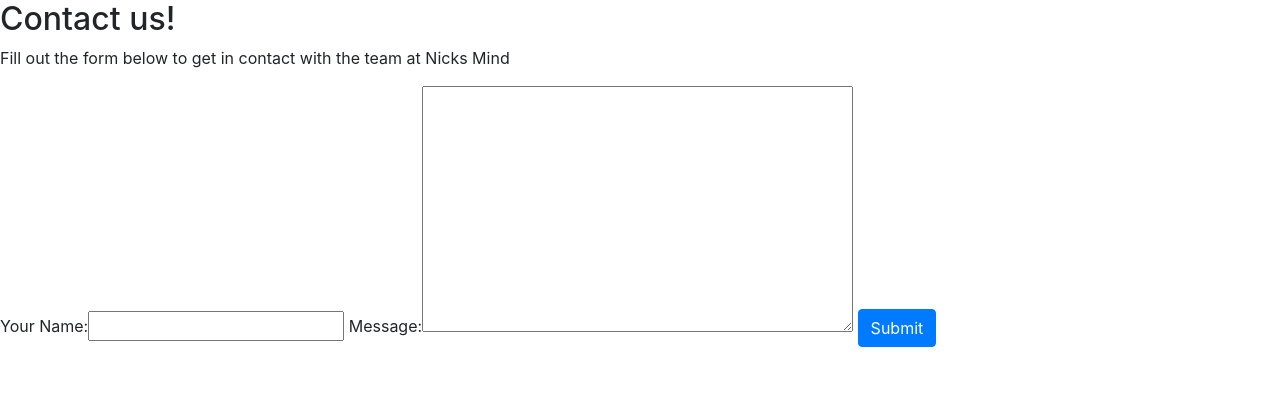
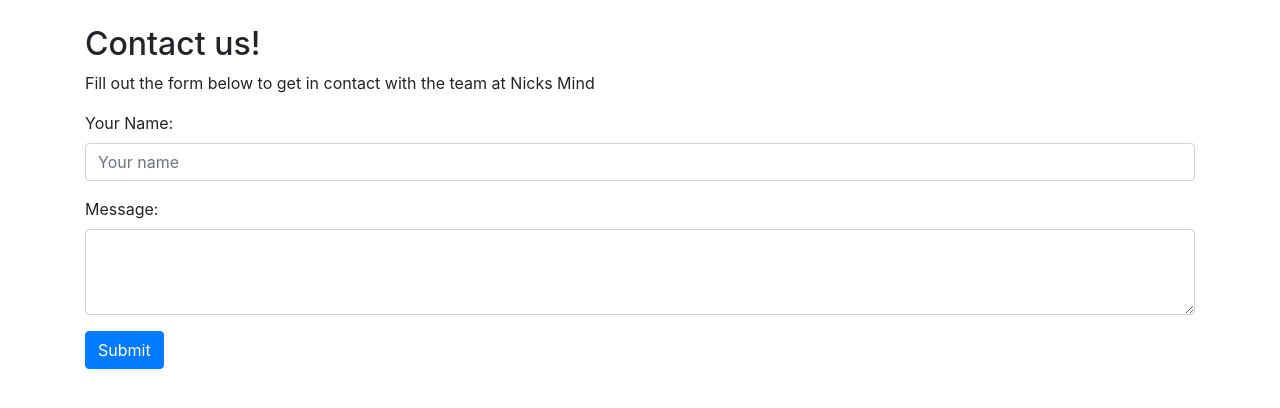
Before and after one commit to BinBashed/BinBashed-CyberWorldConnection, a Django app: page /contact-us/ in a window 1280 px wide. Shown: the part 56-464 px from the top of the page. Run offline with Django 3.2, Linux system fonts and the light colour scheme; some libraries are stand-ins or nearby versions.

Commit message:
Placed blockcontent inside of a container and finished styling basic contact page

```diff
--- a/main/templates/base.html
+++ b/main/templates/base.html
@@ -31,8 +31,10 @@
     </ul>
   </div>
 </nav>
+<div class="container" style="padding-top: 25px;">
 {% block content %}
 {% endblock %}
+</div>
 
     <!-- Optional JavaScript -->
     <!-- jQuery first, then Popper.js, then Bootstrap JS -->
--- a/main/templates/contact_form.html
+++ b/main/templates/contact_form.html
@@ -3,9 +3,39 @@
 {% block content %}
     <h2>Contact us!</h2>
     <p>Fill out the form below to get in contact with the team at Nicks Mind</p>
-    <form method="post">
+    <form method="POST">
         {% csrf_token %}
-        {{ form }}
+        <div class="form-group">
+            {{ form.name.label_tag }}
+            <input
+            type="text"
+            class="form-control {% if form.name.errors %}is-invalid{% endif %}"
+            id="id_name"
+            name="name"
+            placeholder="Your name"
+            value="{{ form.name.value|default:"" }}">
+            {% if form.name.errors %}
+                <div class="invalid-feedback">
+                    {{ form.name.errors }}
+                </div>
+            {% endif %}
+        </div>
+        <div class="form-group">
+            {{ form.message.label_tag }}
+            <textarea
+              class="form-control {% if form.message.errors %}
+              is-invalid{% endif %}"
+              id="id_message"
+              name="message"
+              rows="3"
+              {{form.message.value|default:""}}>
+            </textarea>
+            {% if form.message.errors %}
+                <div class="invalid-feedback">
+                    {{ form.message.errors }}
+                </div>
+            {% endif %}
+        </div>
         <button type="submit" class="btn btn-primary">Submit</button>
     </form>
 {% endblock %}
```
